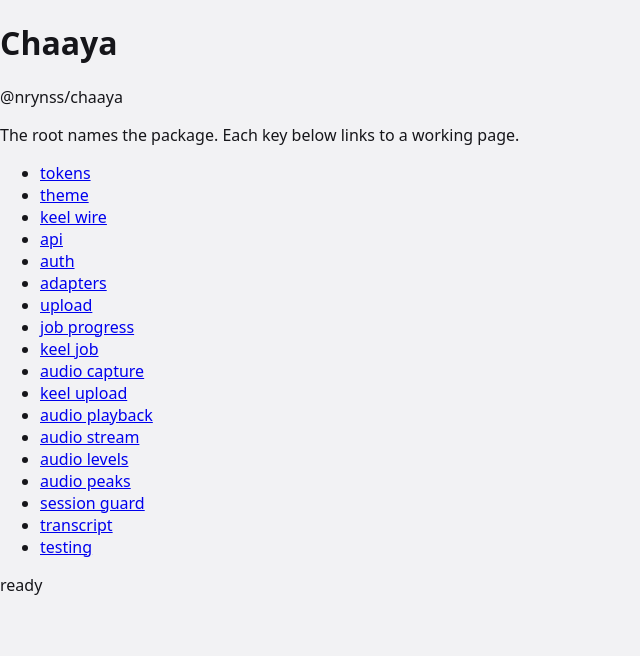
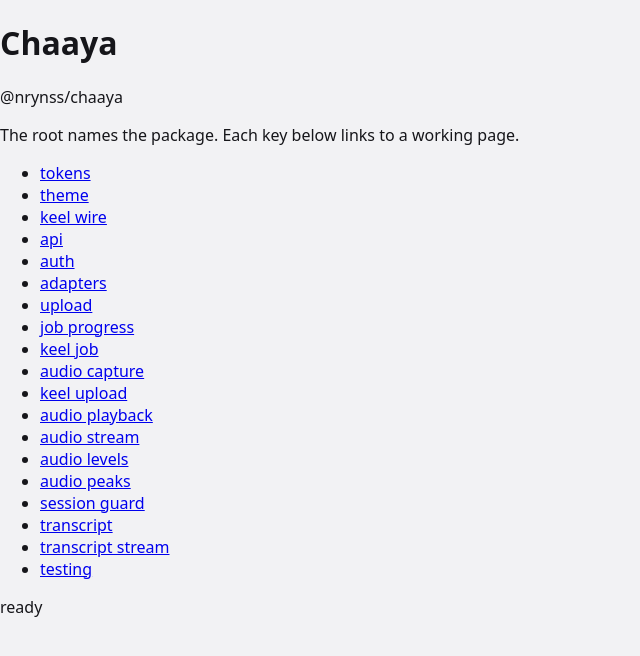
Before and after one commit to nrynss/chaaya, a SvelteKit app: page /docs in a window 1280 px wide. Shown: the top 656 px of the page, without its empty margins (0-640 px from the left). Built offline with nearby package versions, Linux system fonts and the light colour scheme.

Commit message:
Link transcript-stream from the docs index and README
Deferred while the adapter-guide PR owned the nav. Stacked on that tip.

```diff
--- a/src/routes/docs/+page.svelte
+++ b/src/routes/docs/+page.svelte
@@ -40,6 +40,7 @@
 			<li><a href={resolve("/docs/audio-peaks")}>audio peaks</a></li>
 			<li><a href={resolve("/docs/session-guard")}>session guard</a></li>
 			<li><a href={resolve("/docs/transcript")}>transcript</a></li>
+			<li><a href={resolve("/docs/transcript-stream")}>transcript stream</a></li>
 			<li><a href={resolve("/docs/testing")}>testing</a></li>
 		</ul>
 	</nav>
```
Also changed, not shown: 1 other file (tests, documents, lock files or other folders).
